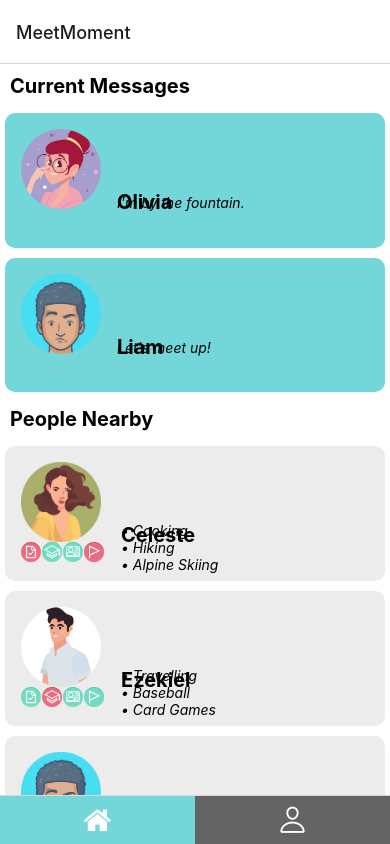
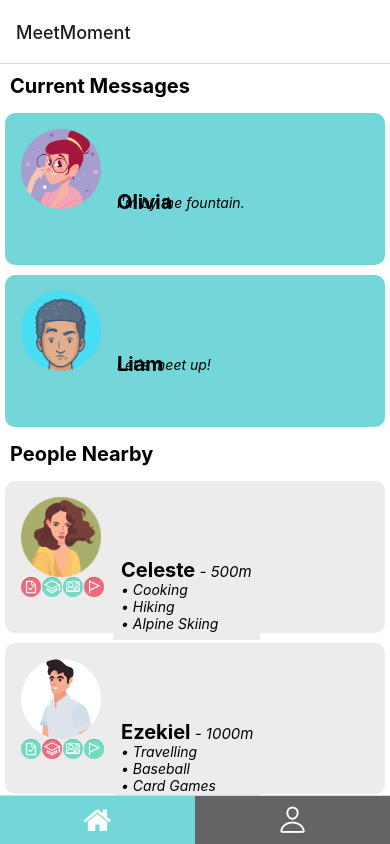
Before and after one commit to maaarvin-was-here/hi5, a React Native app: screen /TabTwo in a window 390 px wide. Built offline with nearby package versions, Linux system fonts and the light colour scheme; what expo-linking would draw is missing.

Commit message:
added distance

```diff
--- a/components/NearbyPersonBox.tsx
+++ b/components/NearbyPersonBox.tsx
@@ -13,6 +13,7 @@ type NearbyPersonBoxProps = {
   is_vaccinated: boolean;
   is_verified: boolean;
   avatar: number;
+  distance: number;
 };
 
 export function renderSwitch(avatar: number) {
@@ -39,6 +40,7 @@ export default function NearbyPersonBox(props: NearbyPersonBoxProps) {
     is_vaccinated,
     is_verified,
     avatar,
+    distance,
   } = props;
   var flag = is_flagged
     ? require('../assets/images/red-flag.png')
@@ -68,7 +70,11 @@ export default function NearbyPersonBox(props: NearbyPersonBoxProps) {
         <View style={styles.container}>
           <Text style={styles.name}>
             {name}
-            {'\n'}
+            <Text style={styles.distance}>
+              {' - '}
+              {distance}
+              {'m\n'}
+            </Text>{' '}
           </Text>
           <Text style={styles.italic}>
             {'\u2022 '}
@@ -116,6 +122,7 @@ const styles = StyleSheet.create({
     borderRadius: 10,
     margin: 5,
   },
+  distance: { fontStyle: 'italic', fontWeight: 'normal', fontSize: 15 },
   italic: { fontStyle: 'italic' },
   separator: {
     marginVertical: 30,
--- a/screens/HomeScreen.tsx
+++ b/screens/HomeScreen.tsx
@@ -30,6 +30,7 @@ export default function HomeScreen() {
         is_vaccinated={false}
         is_verified={true}
         avatar={2}
+        distance={500}
       ></NearbyPersonBox>
       <NearbyPersonBox
         name="Ezekiel"
@@ -41,6 +42,7 @@ export default function HomeScreen() {
         is_vaccinated={true}
         is_verified={true}
         avatar={1}
+        distance={1000}
       ></NearbyPersonBox>
       <NearbyPersonBox
         name="Carlos"
@@ -52,6 +54,7 @@ export default function HomeScreen() {
         is_vaccinated={true}
         is_verified={true}
         avatar={4}
+        distance={1200}
       ></NearbyPersonBox>
       <NearbyPersonBox
         name="Malika"
@@ -63,6 +66,7 @@ export default function HomeScreen() {
         is_vaccinated={true}
         is_verified={true}
         avatar={3}
+        distance={1500}
       ></NearbyPersonBox>
       <NearbyPersonBox
         name="Stephen"
@@ -74,6 +78,7 @@ export default function HomeScreen() {
         is_vaccinated={true}
         is_verified={false}
         avatar={1}
+        distance={7000}
       ></NearbyPersonBox>
     </ScrollView>
   );
```
